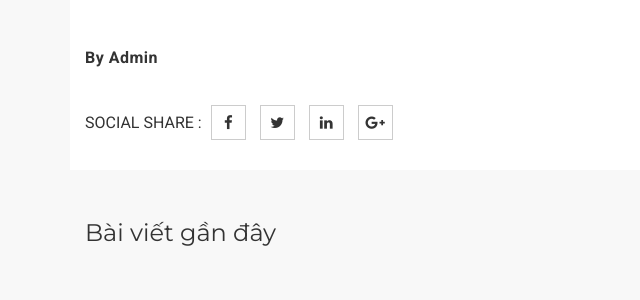
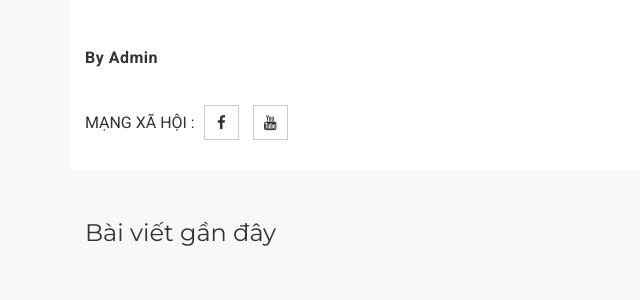
Before and after one commit to ngocanh17/hello-word, a PHP site: page /doc_them.php?id=1 in a window 1280 px wide. Shown: the part 1363-1663 px from the top of the page, without its empty margins (0-640 px from the left). Run offline with PHP 8.4, Linux system fonts and the light colour scheme; data comes from the database, SQL or seed files in the repository.

Commit message:
10h19phut-ngay29/10/2021

```diff
--- a/devzone/chia_se_hoc_vien.php
+++ b/devzone/chia_se_hoc_vien.php
@@ -275,9 +275,9 @@
                         <!-- start blog social share -->
                         <div class="mu-blog-social">
                           <ul class="mu-news-social-nav">
-                            <li>Tương tác với chúng tôi:</li>
+                            <li>MẠNG XÃ HỘI :</li>
                             <li><a href="https://www.facebook.com/devzone.vn"; target="_blank"><span class="fa fa-facebook"></span></a></li>
-                            <li><a href="https://www.youtube.com/channel/UCZ89xqQ5QadBmyMh18Vbhig" ; target="_blank""><span class="fa fa-youtube"></span></a></li>
+                      <li><a href="https://www.youtube.com/channel/UCZ89xqQ5QadBmyMh18Vbhig" ; target="_blank""><span class="fa fa-youtube"></span></a></li>
                           </ul>
                         </div>
                         <!-- End blog social share -->
--- a/devzone/doc_them.php
+++ b/devzone/doc_them.php
@@ -196,11 +196,9 @@
                         <!-- start blog social share -->
                         <div class="mu-blog-social">
                           <ul class="mu-news-social-nav">
-                            <li>SOCIAL SHARE :</li>
-                            <li><a href="#"><span class="fa fa-facebook"></span></a></li>
-                            <li><a href="#"><span class="fa fa-twitter"></span></a></li>
-                            <li><a href="#"><span class="fa fa-linkedin"></span></a></li>
-                            <li><a href="#"><span class="fa fa-google-plus"></span></a></li>
+                            <li>MẠNG XÃ HỘI :</li>
+                            <li><a href="https://www.facebook.com/devzone.vn"; target="_blank"><span class="fa fa-facebook"></span></a></li>
+                      <li><a href="https://www.youtube.com/channel/UCZ89xqQ5QadBmyMh18Vbhig" ; target="_blank""><span class="fa fa-youtube"></span></a></li>
                           </ul>
                         </div>
                         <!-- End blog social share -->
```
